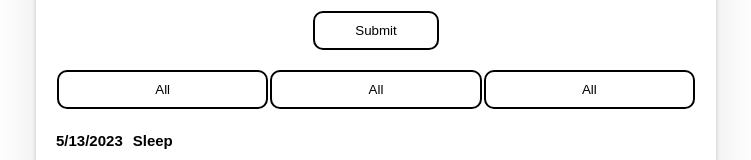
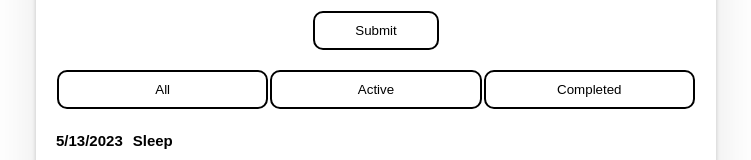
Before and after one commit to sw2003/TodoApp, a React (Create React App) app: page / in a window 1280 px wide. Shown: the part 388-548 px from the top of the page, without its empty margins (264-1015 px from the left). Built offline with nearby package versions, Linux system fonts and the light colour scheme.

Commit message:
added filter

```diff
--- a/src/App.js
+++ b/src/App.js
@@ -5,8 +5,17 @@ import TodoItem from './components/todo-item';
 import FilterButton from './components/filter-button';
 import { nanoid } from 'nanoid';
 
+const FILTER_OPTIONS = {
+  "All": ()=>true,
+  "Active": (task)=>!task.Completed,
+  "Completed": (task)=>task.Completed
+}
+
+const FILTER_NAMES = Object.keys(FILTER_OPTIONS);
+
 function App(props) {
   const [tasks, setTasks] = useState(props.Tasks)
+  const [filter, setFilter] = useState("All");
 
   function handleSubmit(name, date, desc){
     const id = nanoid();
@@ -25,8 +34,6 @@ function App(props) {
 
   function handleCompletion(id){
     const updatedTasks = tasks.map((task)=>{
-      console.log(`${task.Id}  ${id}`);
-
       if (task.Id === id){
         return {...task, Completed: !task.Completed}
       }
@@ -59,8 +66,9 @@ function App(props) {
     setTasks(updatedTasks);
   }
 
+  console.log(filter);
 
-  const taskList = tasks.map((task)=>{
+  const taskList = tasks.filter(FILTER_OPTIONS[filter]).map((task)=>{
     return (<TodoItem
       id={task.Id}
       key={task.Key}
@@ -74,14 +82,20 @@ function App(props) {
     />)
   })
 
+  const filterList = FILTER_NAMES.map((option)=>{
+    return <FilterButton
+    key={option}
+    name={option}
+    setFilter={setFilter}
+    />
+  })
+
   return (
     <div className="App">
       <h1>TodoApp</h1>
       <Form handleSubmit={handleSubmit}></Form>
       <div className="form-btn-group">
-        <FilterButton></FilterButton>
-        <FilterButton></FilterButton>
-        <FilterButton></FilterButton>
+        {filterList}
       </div>
       <ul>
           {taskList}
--- a/src/components/filter-button.js
+++ b/src/components/filter-button.js
@@ -3,6 +3,6 @@ import React from 'react'
 
 export default function FilterButton(props){
     return (
-        <button>All</button>
+        <button onClick={()=>props.setFilter(props.name)}>{props.name}</button>
     )
 }
--- a/src/index.js
+++ b/src/index.js
@@ -26,7 +26,5 @@ const DATA = [
 
 const root = ReactDOM.createRoot(document.getElementById('root'));
 root.render(
-  <React.StrictMode>
     <App Tasks={DATA}/>
-  </React.StrictMode>
 );
```
